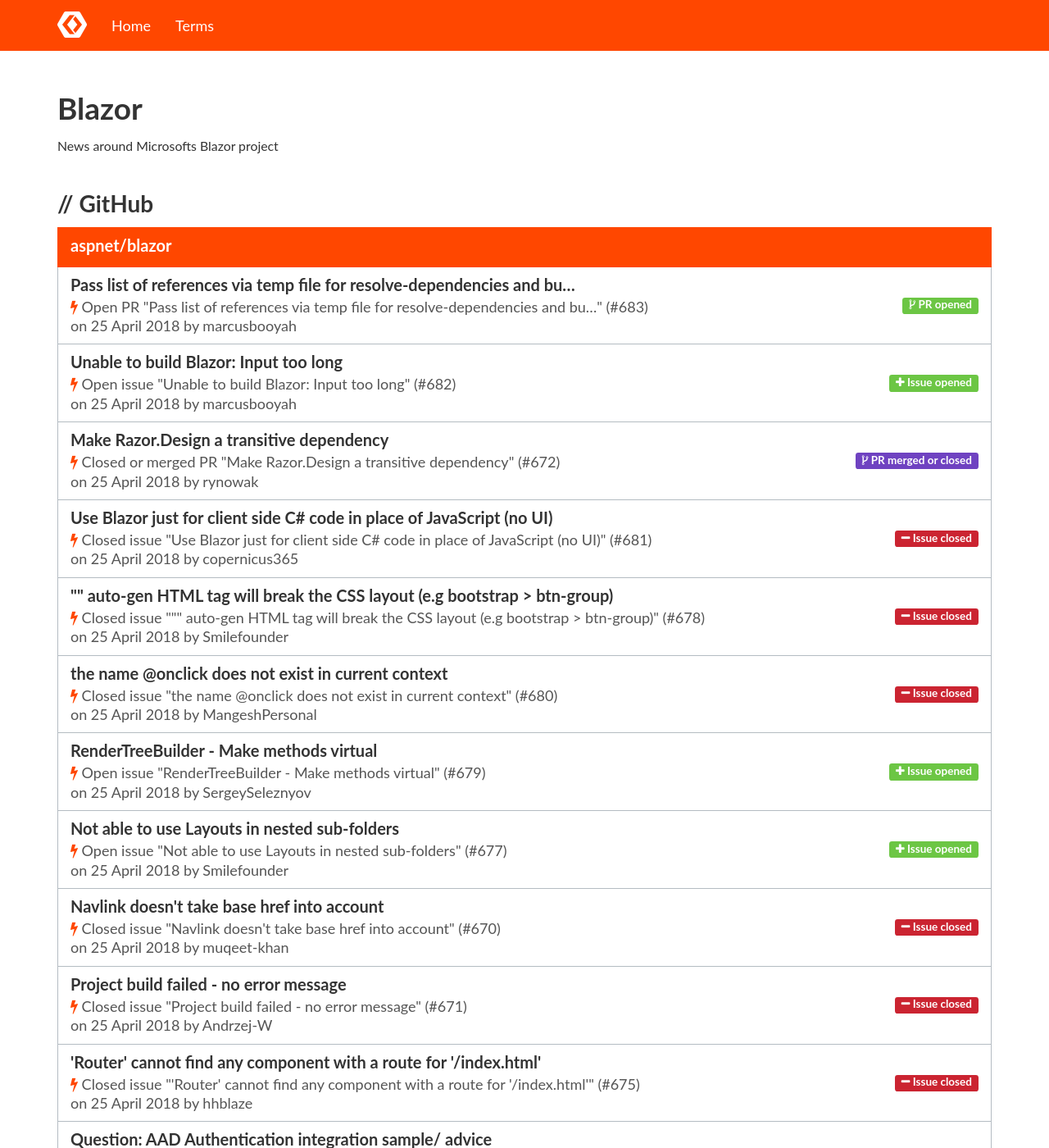
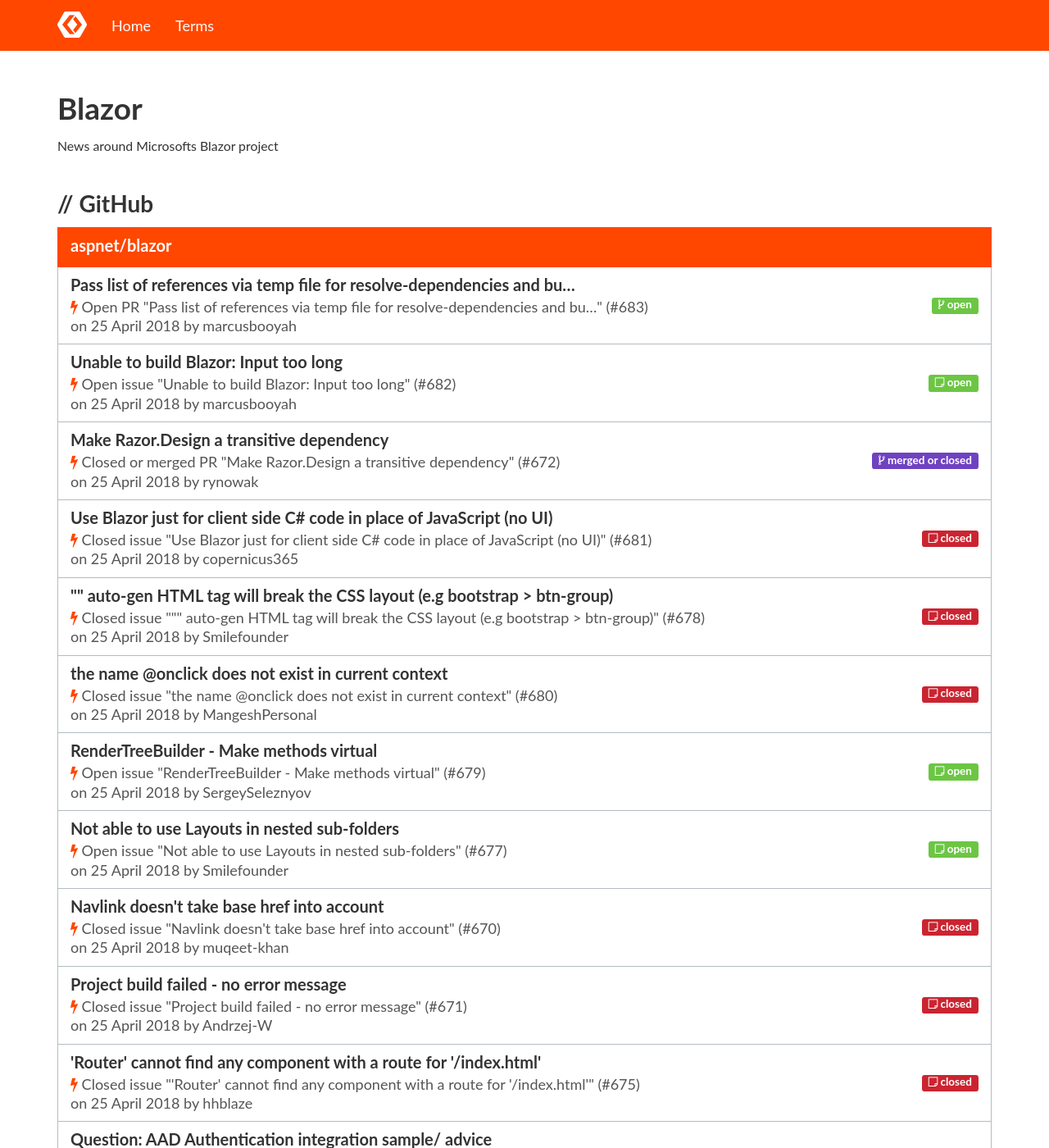
Before and after one commit to Code-Inside/KnowYourStack, a Jekyll site: the page built from _pages/blazor.html, in a window 1280 px wide and 1400 px high. Shown: the whole window at 82% size. Built offline with Jekyll 4.4.1, drawn with Linux system fonts in a browser that asks for light colours; nearby versions of some CDN libraries; some of the changed text lies outside the part shown.

Commit message:
Update DisplayGitHubIssueItem.html

```diff
--- a/_includes/DisplayGitHubIssueItem.html
+++ b/_includes/DisplayGitHubIssueItem.html
@@ -9,20 +9,19 @@
 	        {% assign icon = 'fa-code-fork' %}
                 {% if include.issueItem.State == "open" %}
 			{% assign color = '#6cc644' %}
-			{% assign text = 'PR opened' %}
+			{% assign text = 'open' %}
 		{% elsif include.issueItem.State == "closed" %}
 			{% assign color = '#6f42c1' %}
-			{% assign text = 'PR merged or closed' %}
+			{% assign text = 'merged or closed' %}
 		{% endif %}
 	{% else %}
+		{% assign icon = 'fa-sticky-note-o' %}
                 {% if include.issueItem.State == "open" %}
-	                {% assign icon = 'fa-plus' %}
 			{% assign color = '#6cc644' %}
-			{% assign text = 'Issue opened' %}
+			{% assign text = 'open' %}
 		{% elsif include.issueItem.State == "closed" %}
-	                {% assign icon = 'fa-minus' %}
 			{% assign color = '#cb2431' %}
-			{% assign text = 'Issue closed' %}
+			{% assign text = 'closed' %}
 		{% endif %}
 	{% endif %}
 
```
